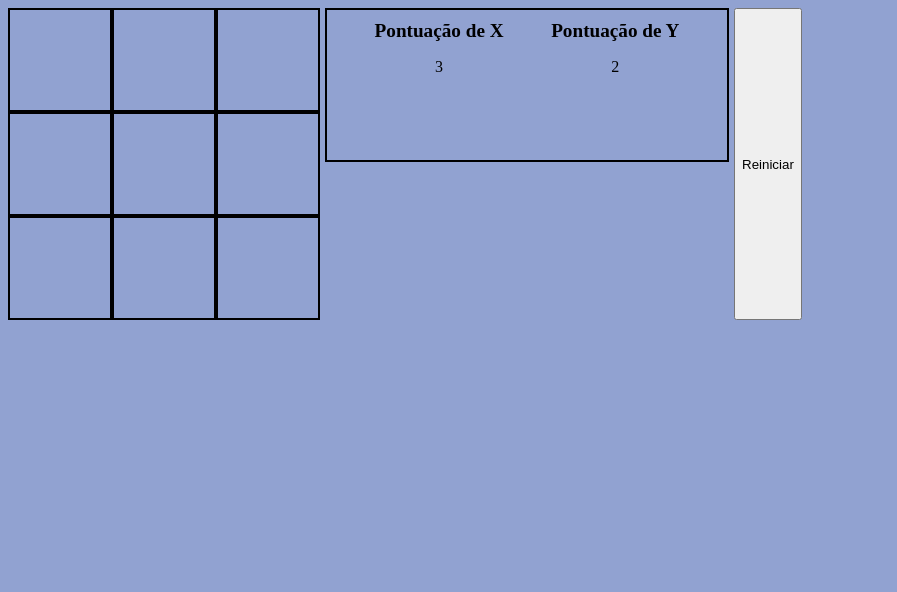
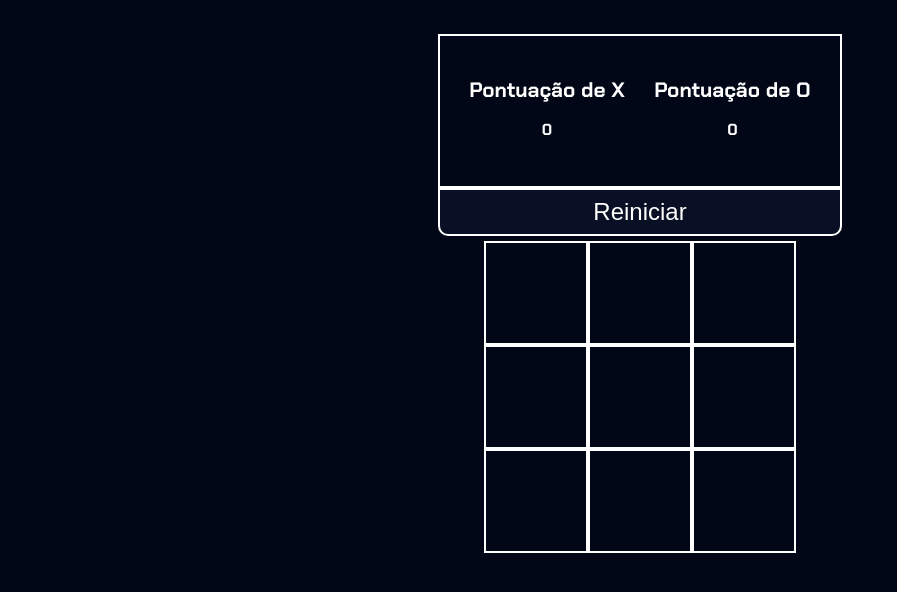
Before and after one commit to Marcos-Emanoel-dos-Santos/tic-tac-toe, a plain HTML site: page index.html in a window 1280 px wide. Shown: the whole page, without its empty margins (0-897 px from the left). Drawn offline with Linux system fonts and the light colour scheme.

Commit message:
Add files via upload

```diff
--- a/index.html
+++ b/index.html
@@ -7,11 +7,24 @@
     <link rel="stylesheet" href="style.css">
 </head>
 <body>
+    <section id="placares">
+        <section class="tabela_pontuacao">
+            <div class="tabela_X">
+                <p class="pontuacao_x_t">Pontuação de X</p>
+                <p id="pontuacao_x">0</p>
+            </div>
+            <div class="tabela_O">
+                <p class="pontuacao_o_t">Pontuação de O</p>
+                <p id="pontuacao_o">0</p>
+            </div>
+        </section>
+        <button id="restart">Reiniciar</button>
+    </section>
     <section class="tabuleiro">
         <div class="l1">
-            <div class="item linha1 coluna1"></div>
-            <div class="item linha1 coluna2"></div>
-            <div class="item linha1 coluna3"></div>
+            <div class="item"></div>
+            <div class="item"></div>
+            <div class="item"></div>
         </div>
         <div class="l2">
             <div class="item"></div>
@@ -25,19 +38,6 @@
         </div>
     </section>
 
-    <section class="tabela_pontuacao">
-        <div class="tabela_X">
-            <p class="pontuacao_x_t">Pontuação de X</p>
-            <p class="pontuacao_x">3</p>
-        </div>
-        <div class="tabela_Y">
-            <p class="pontuacao_y_t">Pontuação de Y</p>
-            <p class="pontuacao_y">2</p>
-        </div>
-    </section>
-
-    <button class="restart">Reiniciar</button>
-
     <script src="main.js"></script>
 </body>
 </html>
--- a/main.js
+++ b/main.js
@@ -1,4 +1,11 @@
 const quadrados = document.getElementsByClassName('item');
+const reset = document.getElementById('restart');
+
+const P1_pontuacao_txt = document.getElementById('pontuacao_x');
+const P2_pontuacao_txt = document.getElementById('pontuacao_o');
+
+var P1_pontuacao_valor = 0;
+var P2_pontuacao_valor = 0;
 
 var click = 0;
 
@@ -24,6 +31,18 @@ function criaO(item){
 function verificaVitoria(jogadas, vitoria){
     return vitoria.every(numero => jogadas.includes(numero));
 }
+function geraPontuacao(){
+    if(click % 2 == 0){
+        P1_pontuacao_valor++;
+    } else if(click % 2 == 1){
+        P2_pontuacao_valor++;
+    }
+    pontuacaoValores();
+}
+function pontuacaoValores(){
+    P1_pontuacao_txt.innerHTML = P1_pontuacao_valor;
+    P2_pontuacao_txt.innerHTML = P2_pontuacao_valor;
+}
 
 for(let i = 0; i<quadrados.length; i++){
     const item = quadrados[i];
@@ -45,7 +64,9 @@ for(let i = 0; i<quadrados.length; i++){
                         for (const posicao of vitoria) {
                             quadrados[posicao - 1].classList.add('destaque');
                         }
+                        geraPontuacao();
                         click = 0.5;
+
                         break;
                     }
                 }
@@ -64,6 +85,7 @@ for(let i = 0; i<quadrados.length; i++){
                         for (const posicao of vitoria) {
                             quadrados[posicao - 1].classList.add('destaque');
                         }
+                        geraPontuacao();
                         click = 0.5;
                         break;
                     }
@@ -73,3 +95,20 @@ for(let i = 0; i<quadrados.length; i++){
             }
         }
 }
+
+pontuacaoValores();
+
+reset.addEventListener('click', () => { // reseta o jogo, exceto o placar
+    player1 = []
+    player2 = []
+    click = 0;
+    for(let i = 0; i<quadrados.length; i++){ // tira as jogadas e cor de cada casa do tabuleiro
+        const casa = quadrados[i]
+        if(casa.classList.contains('destaque')){
+            casa.classList.remove('destaque');
+        }
+        while(casa.firstChild){
+            casa.removeChild(casa.firstChild);
+        }
+    }
+})
--- a/style.css
+++ b/style.css
@@ -1,10 +1,19 @@
+@import url('https://fonts.googleapis.com/css2?family=Chakra+Petch:ital,wght@0,300;0,400;0,500;0,600;0,700;1,300;1,400;1,500;1,600;1,700&family=Niconne&display=swap');
+
 :root{
-    --cor-fundo: #91a2d1;
+    --cor-fundo: #010716;
+    --cor-botao: #090f24;
 }
 
 body {
-    display: flex;
+    display: grid;
+    height: fit-content;
+    grid-template-rows: 50% 50%;
+    place-items: center;
+    align-content: center;
     background-color: var(--cor-fundo);
+    color: white;
+    font-family: 'Chakra Petch', sans-serif;
 }
 
 .tabuleiro{
@@ -18,7 +27,7 @@ body {
 .item {
     width: 100px;
     height: 100px;
-    border: 2px black solid;
+    border: 2px white solid;
     display: grid;
     text-align: center;
     justify-content: center;
@@ -35,7 +44,7 @@ body {
     position: absolute;
     width: 3px;
     height: 100%;
-    background-color: black;
+    background-color: white;
 }
 .X:before {
     transform: rotate(45deg);
@@ -48,27 +57,38 @@ body {
     width: 80px;
     height: 80px;
     border-radius: 50%;
-    border: 3px black solid;
+    border: 3px white solid;
 }
 
 .destaque{
-    background-color: red;
+    background-color: rgb(49, 221, 63);
 }
 
 .tabela_pontuacao {
     display: flex;
     width: 400px;
     height: 150px;
-    margin: 0 5px;
+    align-items: center;
     justify-content: space-evenly;
-    border: 2px black solid;
+    border: 2px white solid;
 }
-
-.pontuacao_x_t,.pontuacao_y_t{
+.pontuacao_x_t,.pontuacao_o_t{
     margin: 10px 0 10px;
-    font-size: 1.2em;
+    font-size: 1.3em;
     font-weight: bold;
 }
-.pontuacao_y, .pontuacao_x {
+#pontuacao_o, #pontuacao_x {
     text-align: center;
+    font-weight: bold;
+    font-size: 1em;
 }
+#restart{
+    width: 100%;
+    height: 2em;
+    font-size: 1.5em;
+    color: white;
+    background-color: var(--cor-botao);
+    border: 2px white solid;
+    border-radius: 0 0 10px 10px;
+    margin-bottom: 5px;
+}
```
